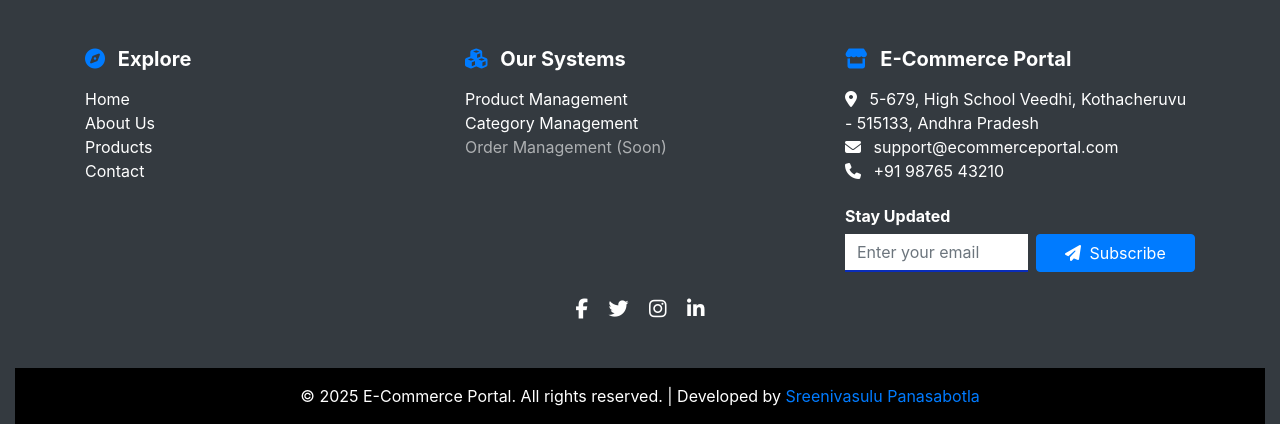
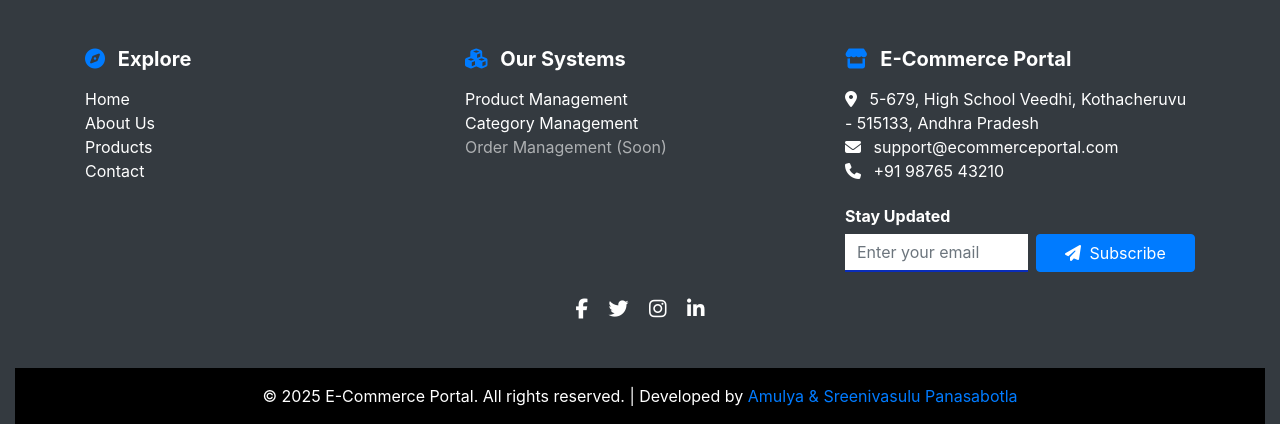
Before and after one commit to Sreenivasulu1914/e-commerce-portal, a Flask app: page /about in a window 1280 px wide. Shown: the part 2739-3163 px from the top of the page. Run offline with Flask 3, Linux system fonts and the light colour scheme; some libraries are stand-ins or nearby versions.

Commit message:
Your commit message here

```diff
--- a/templates/base.html
+++ b/templates/base.html
@@ -201,7 +201,7 @@
         <div class="container-fluid bg-black text-center py-3">
             <div class="row">
                 <div class="col-12">
-                    <p class="mb-0">© 2025 E-Commerce Portal. All rights reserved. | Developed by <a href="https://github.com/Sreenivasulu1914" class="text-primary text-decoration-none hover-link" target="_blank">Sreenivasulu Panasabotla</a></p>
+                    <p class="mb-0">© 2025 E-Commerce Portal. All rights reserved. | Developed by <a href="https://github.com/Sreenivasulu1914" class="text-primary text-decoration-none hover-link" target="_blank"> Amulya & Sreenivasulu Panasabotla </a></p>
                 </div>
             </div>
         </div>
```
